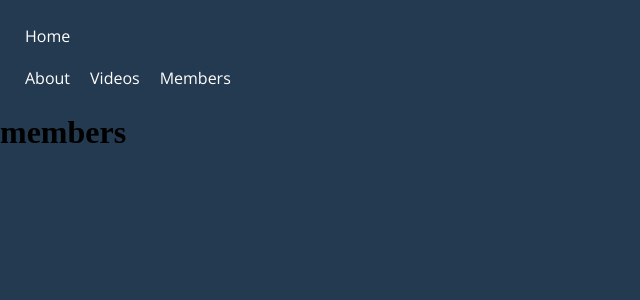
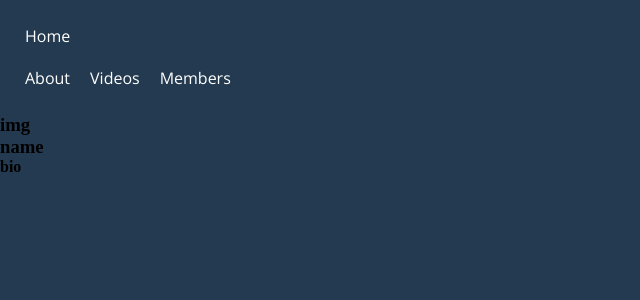
Before and after one commit to rkumar06/webdevproj2, a React (Vite) app in the folder proj2/: page /members in a window 1280 px wide. Shown: the top 300 px of the page, without its empty margins (0-640 px from the left). Built offline with nearby package versions, Linux system fonts and the light colour scheme.

Commit message:
starting members

```diff
--- a/proj2/src/Members.jsx
+++ b/proj2/src/Members.jsx
@@ -1,8 +1,15 @@
 import React from "react"
+import Polaroid from "./Polaroid"
+import './style.css'
+
 
 function Members(){
+    const memberInfo = [{Name: "test 1", Desc: "bio", Img: "img"}, {Name: "test 1", Desc: "bio", Img: "img"}, {Name: "test 1", Desc: "bio", Img: "img"}]
     return (
-        <h1>members</h1>
+        <Polaroid
+            name = "name"
+            bio = "bio"
+            img = "img"/>
     )
 }
 
--- /dev/null
+++ b/proj2/src/Polaroid.jsx
@@ -0,0 +1,15 @@
+import React from "react"
+import './style.css'
+
+function Polaroid(props){
+    return (
+        <div>
+            <h3>{props.img}</h3>
+            <h3>{props.name}</h3>
+            <h4>{props.bio}</h4>
+        </div>
+
+    )
+}
+
+export default Polaroid
```
